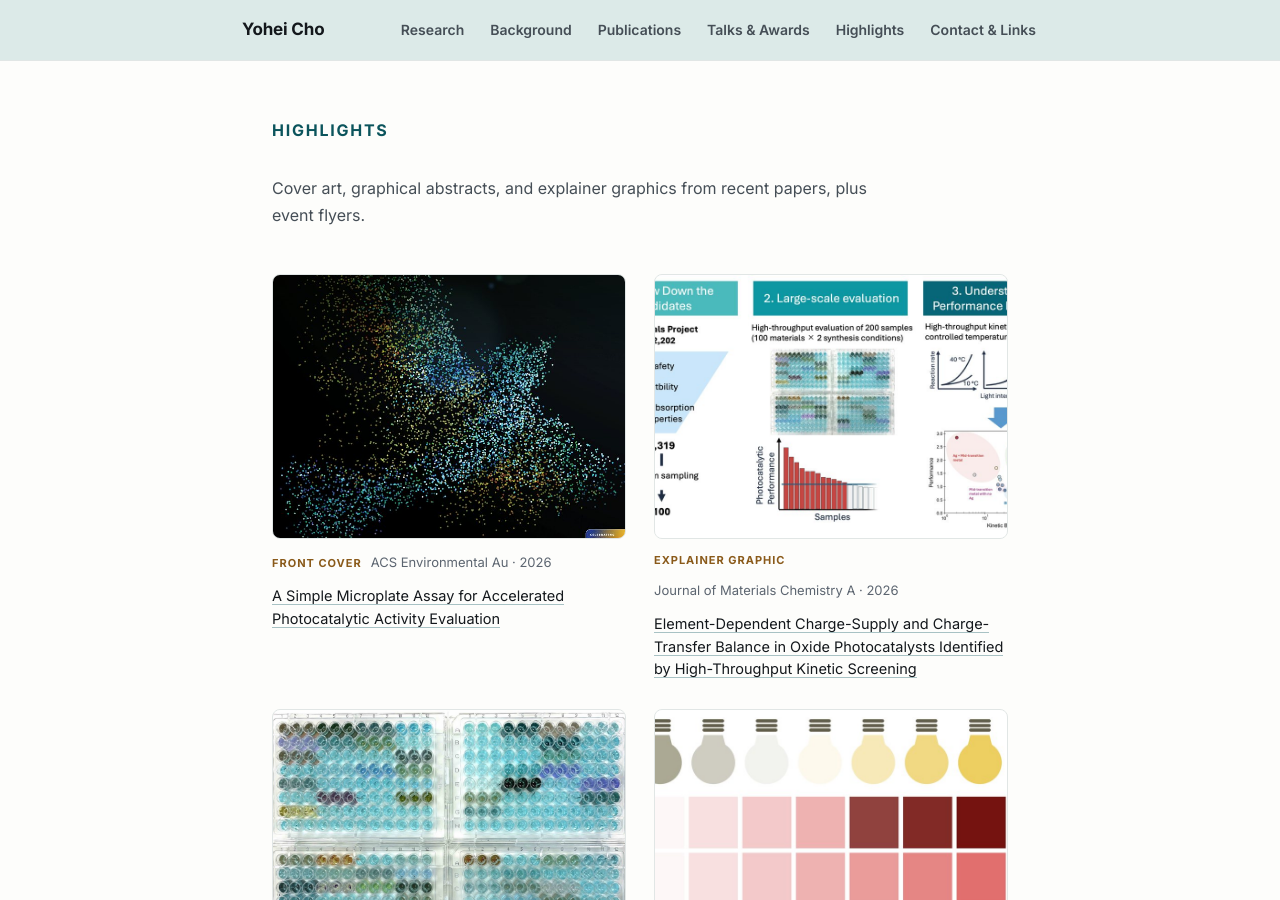
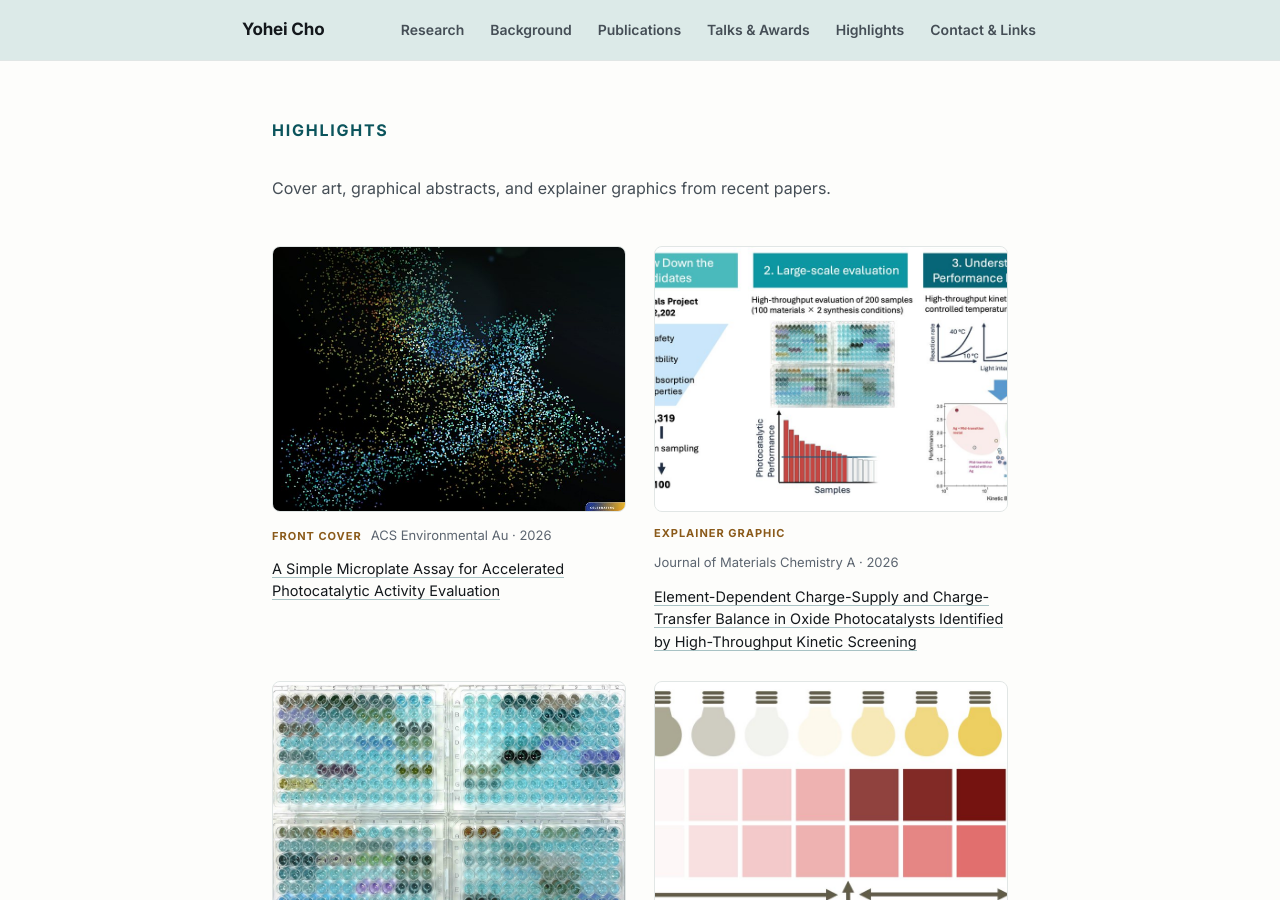
Before and after one commit to YoheiC01/YoheiC01.github.io, a Jekyll site: the page built from highlights.html, in a window 1280 px wide and 900 px high. Built offline with Jekyll 4.4.1, drawn with Linux system fonts in a browser that asks for light colours.

Commit message:
Revert highlights intro text
Co-Authored-By: Claude Opus 5.5 <noreply@anthropic.com>

```diff
--- a/highlights.html
+++ b/highlights.html
@@ -7,7 +7,7 @@ title: Highlights
 
     <section class="fade-in" style="border-top: none; padding-top: 0;">
         <h2>Highlights</h2>
-        <p class="page-intro">Cover art, graphical abstracts, and explainer graphics from recent papers, plus event flyers.</p>
+        <p class="page-intro">Cover art, graphical abstracts, and explainer graphics from recent papers.</p>
 
         <div class="gallery-grid">
             {%- for item in site.data.highlights -%}
```
